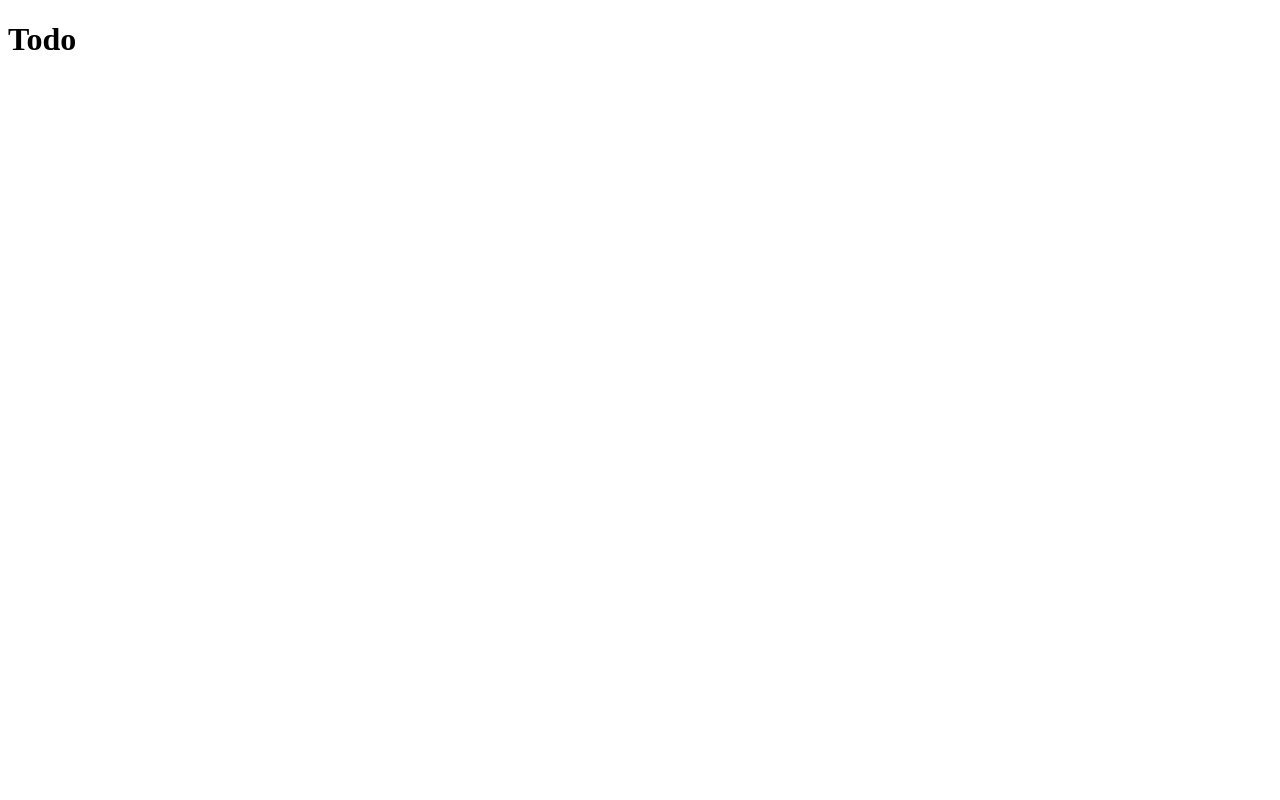
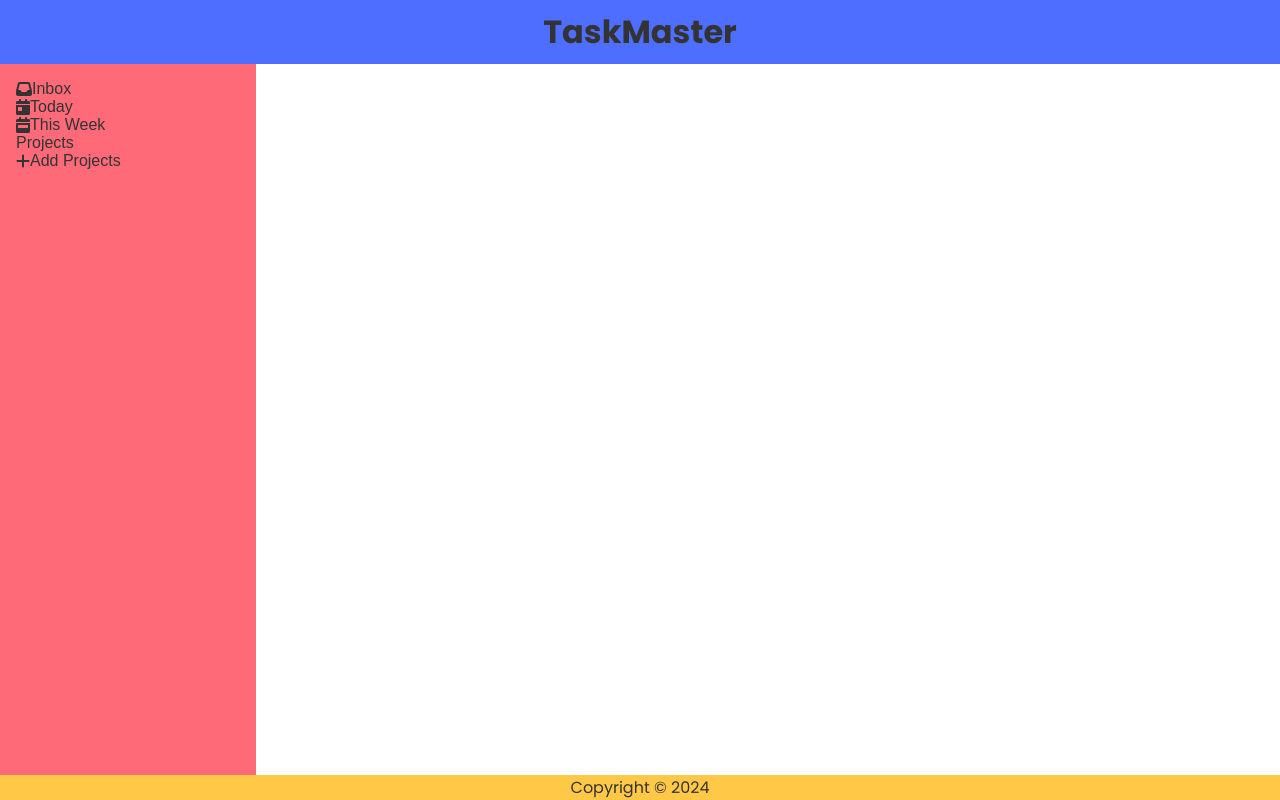
Before and after one commit to ichrahman/todo-odin-project-assignment, a website built with webpack: page src/html/index.html in a window 1280 px wide. Built offline with nearby package versions, Linux system fonts and the light colour scheme.

Commit message:
Create a header, siebar and footer layout

```diff
--- a/src/css/style.css
+++ b/src/css/style.css
@@ -0,0 +1,91 @@
+/* Color Palette */
+:root {
+    --primary-color: #4E6EFF; /* Primary color (blue) */
+    --secondary-color: #FF6A78; /* Secondary color (pink) */
+    --accent-color: #FFC947; /* Accent color (yellow) */
+    --neutral-dark: #333333; /* Neutral dark color (text) */
+    --neutral-light: #FFFFFF; /* Neutral light color (background) */
+    --success-color: #3CB371; /* Success color (green) */
+    --error-color: #FF6347; /* Error color (red) */
+}
+
+/* Reset styles */
+body,
+header,
+main,
+footer {
+    margin: 0;
+    padding: 0;
+    font-family: "Poppins", sans-serif;;
+}
+
+h1, h2, h3, h4, h5, h6, p {
+    margin: 0;
+    padding: 0;
+    font-size: inherit;
+    font-weight: inherit;
+    line-height: inherit;
+    color: inherit;
+}
+
+/* Box sizing */
+*,
+*::before,
+*::after {
+    box-sizing: border-box;
+}
+
+body {
+    font-family: Arial, sans-serif;
+    color: var(--neutral-dark);
+    background-color: var(--neutral-light);
+}
+
+
+.container{
+    display: grid;
+    grid-template-columns: 1fr 4fr;
+    grid-template-rows: auto 1fr auto;
+    min-height: 100vh;
+}
+
+header{
+    grid-column: 1/3;
+    padding: 8px 20px;
+    display: flex;
+    justify-content: center;
+    align-items: center;
+    background-color: var(--primary-color);
+}
+
+header h1{
+    font-size: 2rem;
+    font-weight: 700;
+}
+
+.sidebar{
+    padding: 1rem;
+    grid-row: 2/4;
+    background-color: var(--secondary-color);
+}
+
+.sidebar .top > div{
+    display: flex;
+    align-items: center;
+}
+
+.sidebar .bottom > div{
+    display: flex;
+    align-items: center;
+}
+
+
+footer{
+    grid-column: 1/3;
+    text-align: center;
+    position: fixed;
+    left: 0;
+    bottom: 0;
+    width: 100%;
+    background-color: var(--accent-color);
+}
--- a/src/html/index.html
+++ b/src/html/index.html
@@ -3,11 +3,52 @@
 <head>
     <meta charset="UTF-8">
     <meta name="viewport" content="width=device-width, initial-scale=1.0">
-    <title>Todo</title>
+    <title>TaskMaster - Your Personal Task Manager</title>
+    <script defer src="https://kit.fontawesome.com/3c17794da8.js" crossorigin="anonymous"></script>
     <link rel="stylesheet" href="../css/style.css">
+    <link rel="preconnect" href="https://fonts.googleapis.com">
+    <link rel="preconnect" href="https://fonts.gstatic.com" crossorigin>
+    <link href="https://fonts.googleapis.com/css2?family=Poppins:wght@400;500;700;800;900&display=swap" rel="stylesheet">
 </head>
 <body>
-    <h1>Todo</h1>
+    <div class="container">
+        <header>
+           <div>
+                <h1>TaskMaster</h1>
+           </div>
+        </header>
+
+        <div class="sidebar">
+           <div class="top">
+            <div>
+                <i class="fa-solid fa-inbox"></i>
+                <h4>Inbox</h4>
+            </div>
+            <div>
+                <i class="fa-solid fa-calendar-day"></i>
+                <h4>Today</h4>
+            </div>
+            <div>
+                <i class="fa-solid fa-calendar-week"></i>
+                <h4>This Week</h4>
+            </div>
+           </div>
+           <div class="bottom">
+                <h3>Projects</h3>
+                <div>
+                    <i class="fa-solid fa-plus"></i>
+                    <p>Add Projects</p>
+                </div>
+           </div>
+        </div>
+        <main>
+            <div class="display">
+            </div>
+        </main>
+        <footer>
+            <p>Copyright © 2024</p>
+        </footer>
+    </div>
 
     <script src="../js/main.js"></script>
 </body>
```
